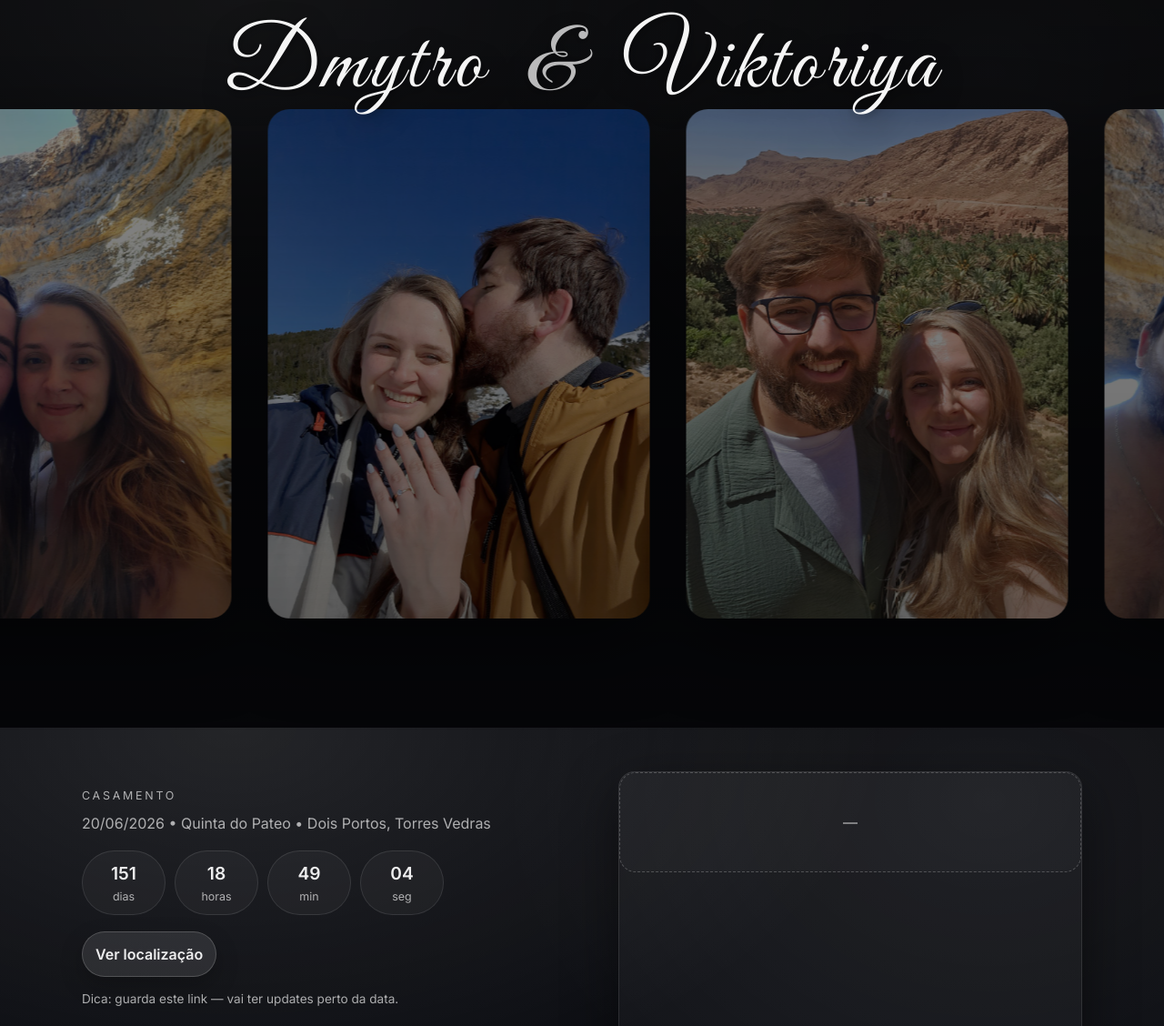
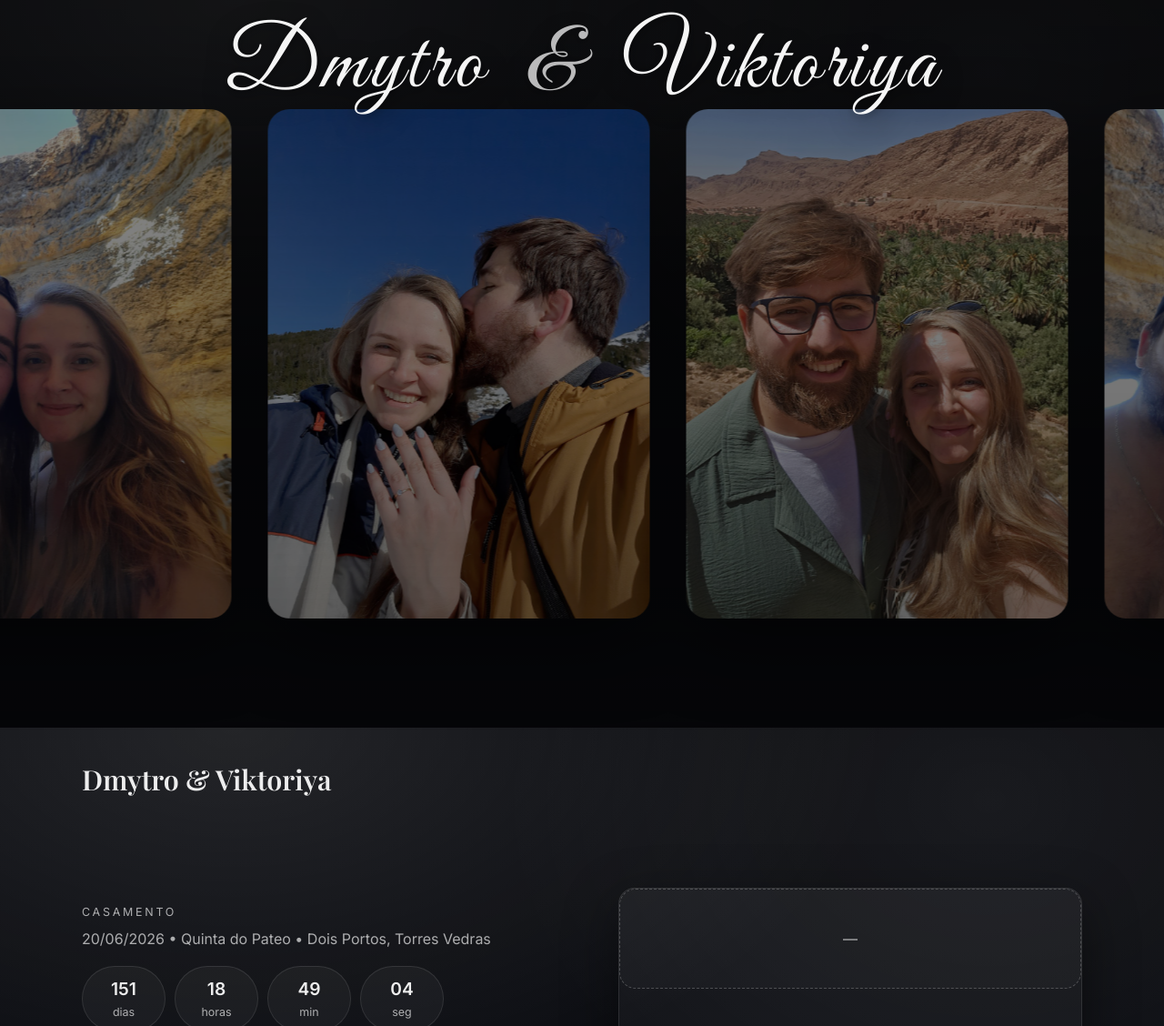
Before and after one commit to Viktoria3v/casamento, a plain HTML site: page index.html in a window 1280 px wide. Shown: the top 1128 px of the page at 91% size. Drawn offline with nearby package versions, Linux system fonts and the light colour scheme.

Commit message:
Update index.html

```diff
--- a/index.html
+++ b/index.html
@@ -39,6 +39,12 @@
   <main id="conteudo">
 
     <!-- HERO (sem H1, só conteúdo + countdown) -->
+    <section class="section sectionTitle" aria-label="Título secundário">
+  <div class="wrap">
+    <h2 class="secondaryTitle">Dmytro <span class="secondaryAmp">&</span> Viktoriya</h2>
+  </div>
+</section>
+
     <section class="hero" aria-label="Informação principal">
       <div class="wrap hero__grid">
         <div class="hero__copy">
```
